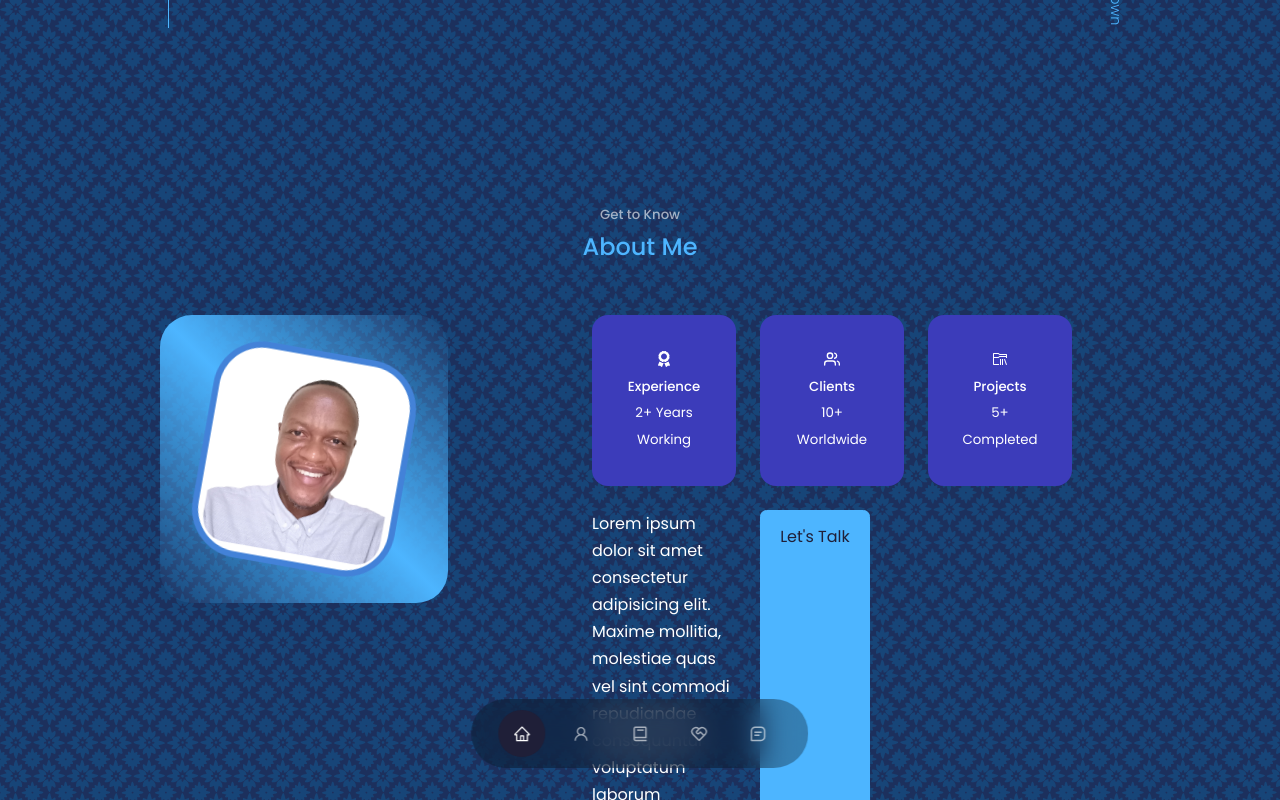
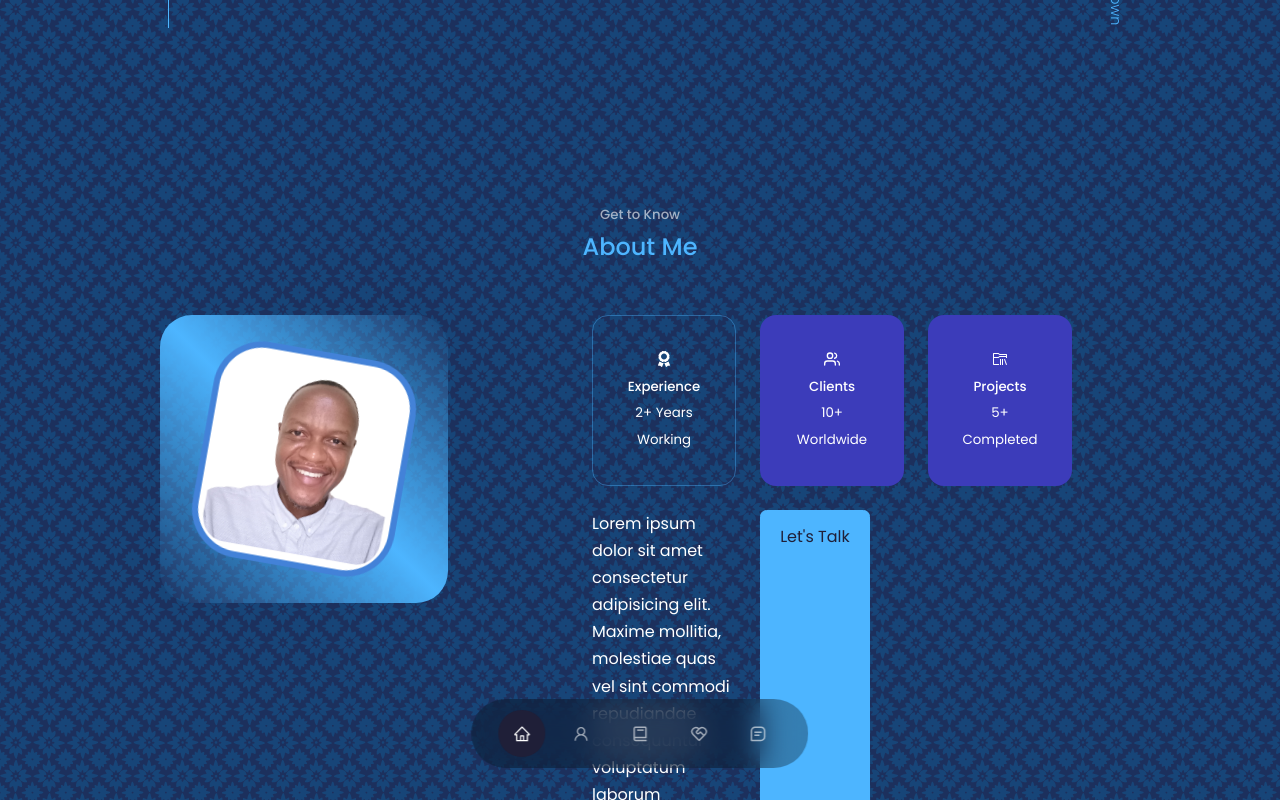
Before and after one commit to Gitthuma/george-githuma-portfolio-website, a React (Create React App) app: page / in a window 1280 px wide. In both pictures the pointer is over the element 664 px from the left and 1124 px from the top of the page. Shown: the part 724-1524 px from the top of the page. Built offline with nearby package versions, Linux system fonts and the light colour scheme.

Commit message:
Add hover effect on about__card

```diff
--- a/src/Components/About/About.css
+++ b/src/Components/About/About.css
@@ -42,4 +42,12 @@
     border-radius: 1rem;
     padding: 2rem;
     text-align: center;
+    transition: var(--transition);
 }
+
+/*Add hover effect on about__card*/
+.about__card:hover {
+    background: transparent;
+    border-color: var(--color-primary-variant);
+    cursor: default;
+}
```
